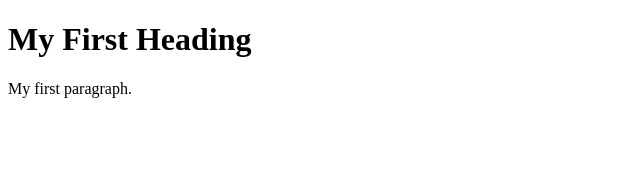
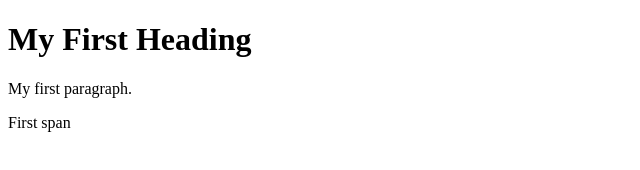
Before and after one commit to Tinari/new_rep, a plain HTML site: page index.html in a window 1280 px wide. Shown: the full height of the page, 0-640 px from the left. Drawn offline with Linux system fonts and the light colour scheme.

Commit message:
added span

```diff
--- a/index.html
+++ b/index.html
@@ -4,6 +4,7 @@
 
 <h1>My First Heading</h1>
 <p>My first paragraph.</p>
+<span>First span</span>
 
 </body>
 </html>
```
